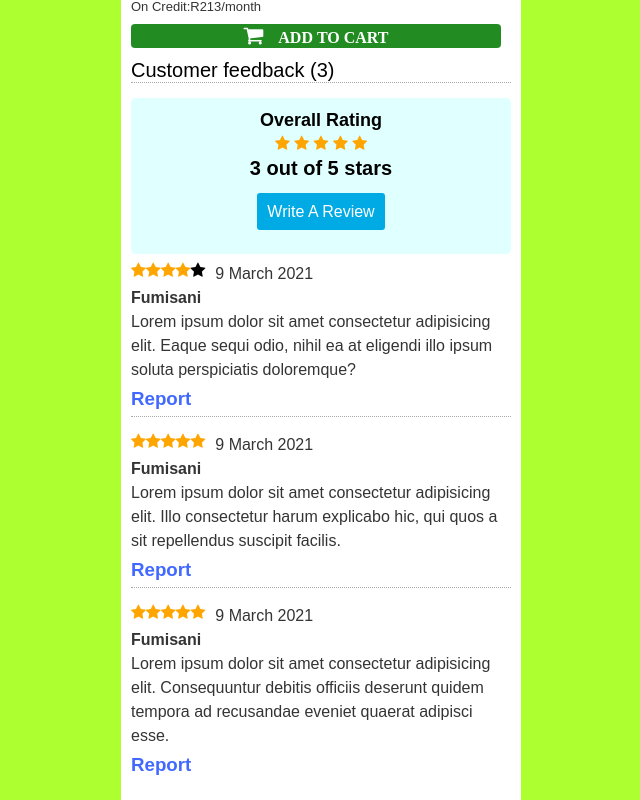
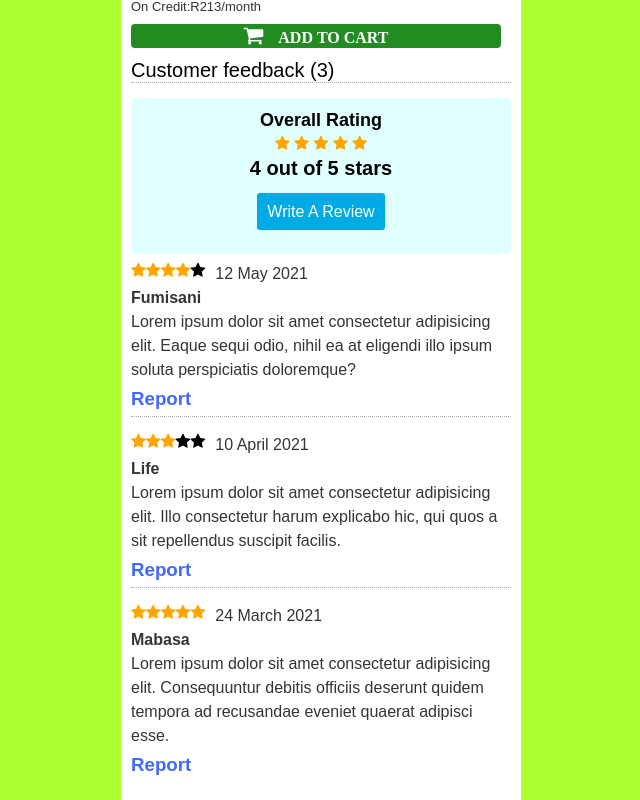
Before and after one commit to mabasafl/customerfeed.github.io, a plain HTML site: page index.html in a window 1280 px wide. Shown: the part 443-1243 px from the top of the page, without its empty margins (379-1019 px from the left). Drawn offline with Linux system fonts and the light colour scheme.

Commit message:
Update index.html

```diff
--- a/index.html
+++ b/index.html
@@ -284,7 +284,7 @@
                 <span class="fa fa-star checked"></span>
             </div>
             <div class="star-rate-count">
-                <p>3 out of 5 stars</p>
+                <p>4 out of 5 stars</p>
             </div>
             <div class="write-review">
                 <a href="#">Write A Review</a>
@@ -300,7 +300,7 @@
                     <span class="fa fa-star checked"></span>
                     <span class="fa fa-star "></span>
                     <span class="date">
-                        <p class="bg-text">9 March 2021</p>
+                        <p class="bg-text">12 May 2021</p>
                     </span>
                 </div>
 
@@ -313,14 +313,14 @@
                     <span class="fa fa-star checked"></span>
                     <span class="fa fa-star checked"></span>
                     <span class="fa fa-star checked"></span>
-                    <span class="fa fa-star checked"></span>
-                    <span class="fa fa-star checked"></span>
+                    <span class="fa fa-star "></span>
+                    <span class="fa fa-star "></span>
                     <span class="date">
-                        <p class="bg-text">9 March 2021</p>
+                        <p class="bg-text">10 April 2021</p>
                     </span>
                 </div>
 
-                <span ><h4 class="person">Fumisani</h4></span>
+                <span ><h4 class="person">Life</h4></span>
                 <p class="bg-text">Lorem ipsum dolor sit amet consectetur adipisicing elit. Illo consectetur harum explicabo hic, qui quos a sit repellendus suscipit facilis.</p>
                 <h3 class="bottom report">Report</h3>
             </div>
@@ -332,11 +332,11 @@
                     <span class="fa fa-star checked"></span>
                     <span class="fa fa-star checked"></span>
                     <span class="date">
-                        <p class="bg-text">9 March 2021</p>
+                        <p class="bg-text">24 March 2021</p>
                     </span>
                 </div>
 
-                <span><h4 class="person">Fumisani</h4></span>
+                <span><h4 class="person">Mabasa</h4></span>
                 <p class="bg-text">Lorem ipsum dolor sit amet consectetur adipisicing elit. Consequuntur debitis officiis deserunt quidem tempora ad recusandae eveniet quaerat adipisci esse.</p>
                 <h3 class="report">Report</h3>
             </div>
```
